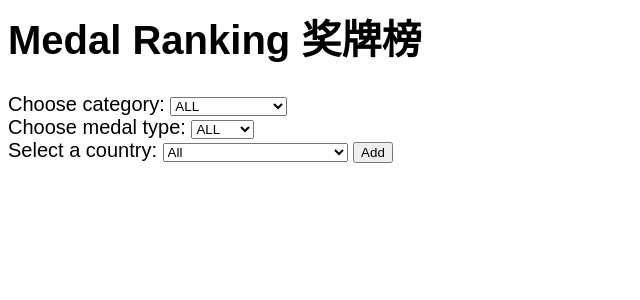
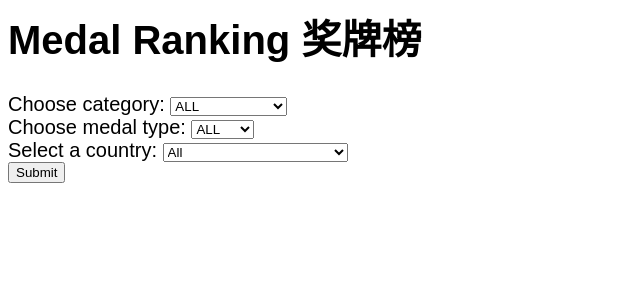
Before and after one commit to yiiihao/project1, a Flask app: page /medal_ranking in a window 1280 px wide. Shown: the top 300 px of the page, without its empty margins (0-640 px from the left). Run offline with Flask 2, Linux system fonts and the light colour scheme; data that the repository does not hold is empty; parts of the project's set-up code (start-up, migrations or seed data) failed here and were passed over.

Commit message:
Update medal_ranking.html

```diff
--- a/templates/medal_ranking.html
+++ b/templates/medal_ranking.html
@@ -46,11 +46,11 @@
   <option value="Canda">Canda</option>
   <option value="Norway">Norway</option>
 </select>
-
+<br>
 <button onclick="add(document.getElementById('category').value,
                  document.getElementById('type').value,
                  document.getElementById('country').value
-                 )">Add</button>
+                 )">Submit</button>
 
 </form>
 
```
